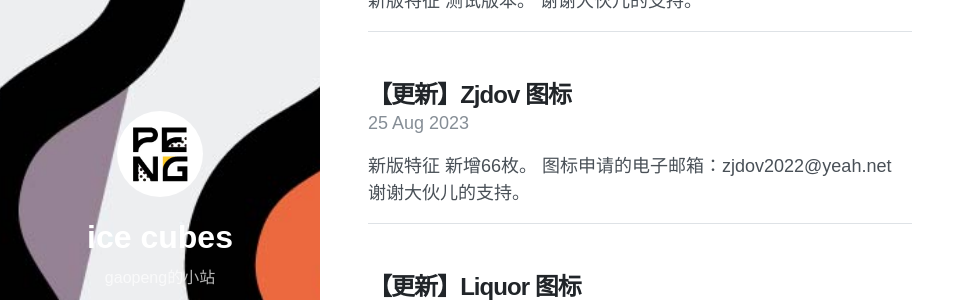
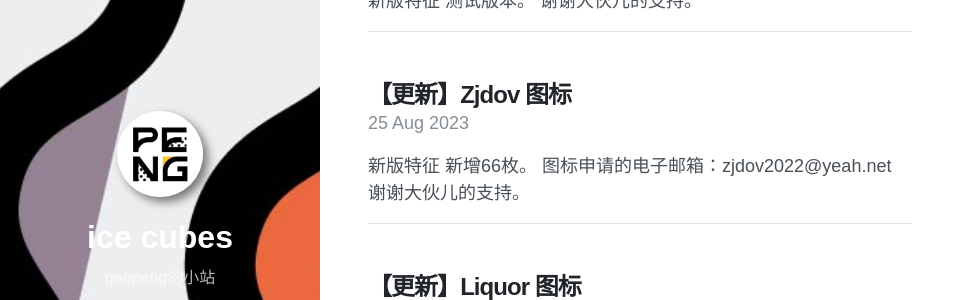
Before and after one commit to gaopengk/gaopengk.github.io, a Jekyll site: the page built from index.html, in a window 1280 px wide and 1248 px high. Shown: the part 356-656 px from the top of the window, without its empty margins (0-975 px from the left). Built offline with Jekyll 4.4.1, drawn with Linux system fonts in a browser that asks for light colours; nearby versions of some CDN libraries; the list of posts is cut into pages by our own code.

Commit message:
Update _sidebar.scss

```diff
--- a/_sass/_sidebar.scss
+++ b/_sass/_sidebar.scss
@@ -20,6 +20,7 @@
   display: block;
   margin-right: auto;
   margin-left: auto;
+  box-shadow: 5px 5px 10px rgba(0, 0, 0, 0.5); /* 水平偏移，垂直偏移，模糊半径，颜色 */
 }
 
 .masthead-title {
```
